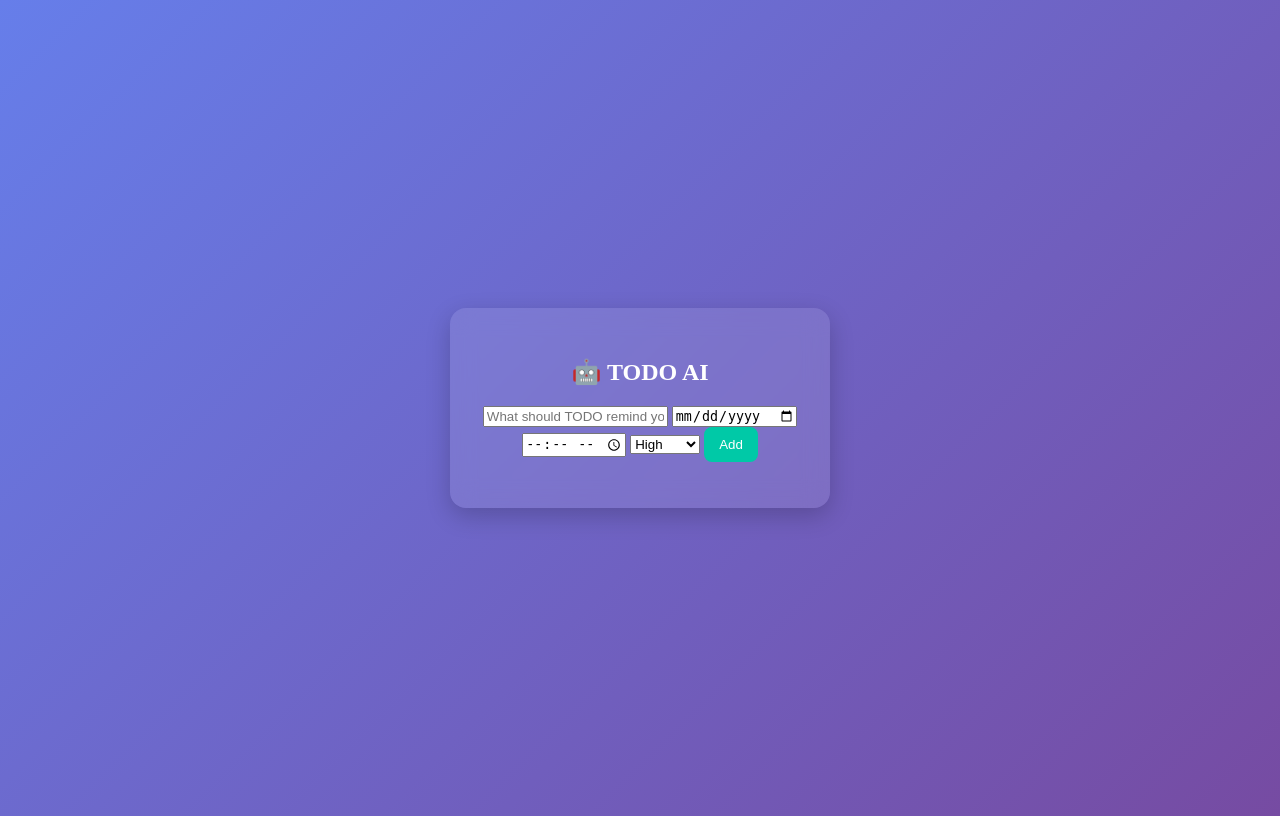
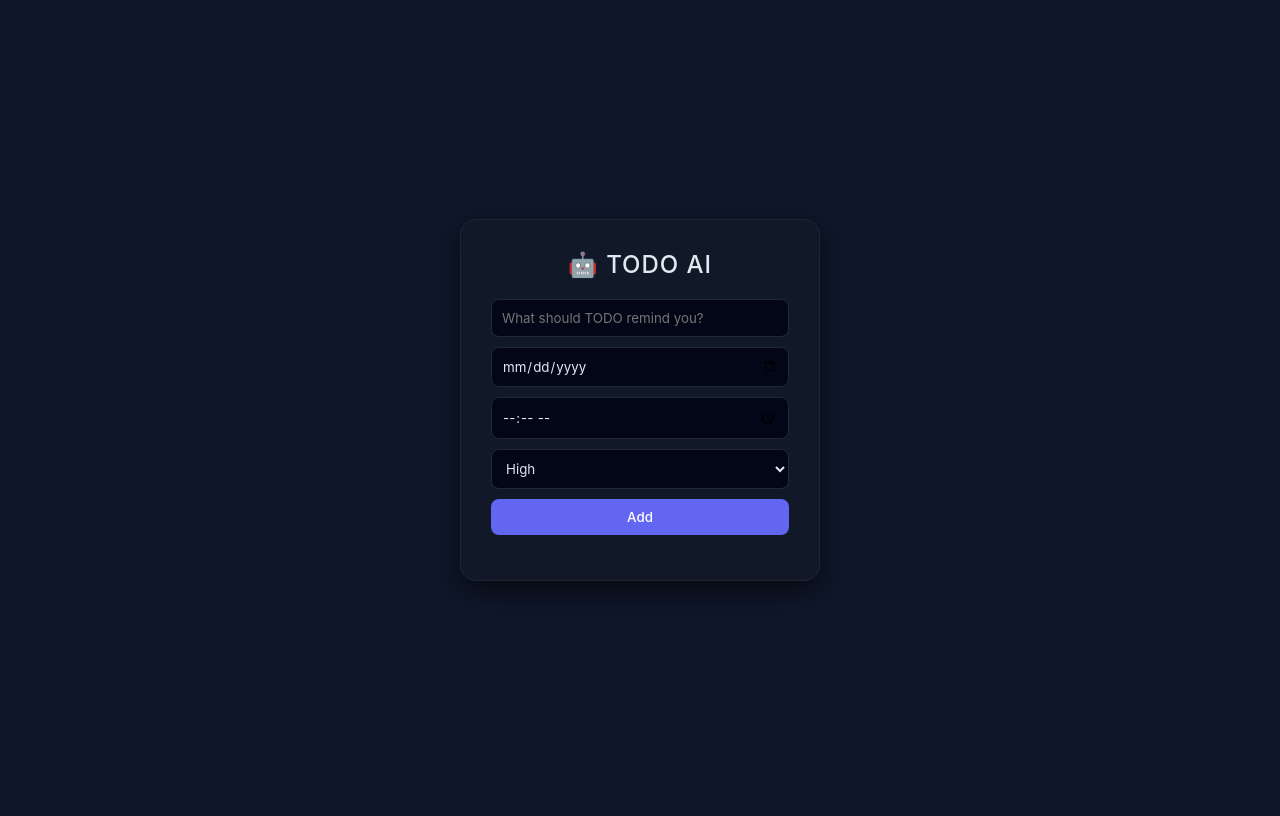
Before and after one commit to shre-yyy/2-Dooo-Ai-List, a Flask app: page / in a window 1280 px wide. After the commit the page ends 592 px from the top, so only its background shows below. Run offline with Flask 3, Linux system fonts and the light colour scheme; data that the repository does not hold is empty.

Commit message:
Update style.css

```diff
--- a/static/style.css
+++ b/static/style.css
@@ -1,61 +1,71 @@
 /* Reset */
-
-{
+* {
     margin: 0;
     padding: 0;
     box-sizing: border-box;
-font-family: 'Segoe UI', sans-serif;
+    font-family: -apple-system, BlinkMacSystemFont, "Segoe UI", sans-serif;
 }
+
 /* Background */
 body {
     height: 100vh;
     display: flex;
     justify-content: center;
     align-items: center;
-background: linear-gradient(135deg, #667eea, #764ba2);
+    background: #0f172a; /* deep navy */
+    color: #e2e8f0;
 }
 
 /* Container */
 .container {
-background: rgba(255, 255, 255, 0.1);
-backdrop-filter: blur(12px);
+    background: #111827;
     padding: 30px;
     border-radius: 16px;
-width: 320px;
-text-align: center;
-color: white;
-box-shadow: 0 8px 25px rgba(0,0,0,0.2);
+    width: 360px;
+    box-shadow: 0 10px 30px rgba(0,0,0,0.6);
+    border: 1px solid rgba(255,255,255,0.05);
 }
 
 /* Heading */
 .container h2 {
+    text-align: center;
     margin-bottom: 20px;
-font-weight: 600;
+    font-weight: 500;
+    letter-spacing: 1px;
 }
 
-/* Input */
-#taskInput {
-width: 70%;
+/* Inputs */
+input, select {
+    width: 100%;
     padding: 10px;
+    margin-bottom: 10px;
     border-radius: 8px;
-border: none;
+    border: 1px solid #1f2937;
+    background: #020617;
+    color: #e2e8f0;
     outline: none;
-margin-bottom: 10px;
+}
+
+/* Focus effect */
+input:focus, select:focus {
+    border-color: #6366f1;
 }
 
 /* Button */
 button {
-padding: 10px 15px;
+    width: 100%;
+    padding: 10px;
+    border-radius: 8px;
     border: none;
-border-radius: 8px;
-background: #00c9a7;
+    background: #6366f1;
     color: white;
     cursor: pointer;
-transition: 0.3s;
+    transition: 0.2s;
+    font-weight: 500;
 }
 
 button:hover {
-background: #00a78e;
+    background: #4f46e5;
 }
 
 /* Task list */
@@ -64,24 +74,24 @@ list-style: none;
     margin-top: 15px;
 }
 
-/* Task items */
+/* Task item */
 #taskList li {
-background: rgba(255,255,255,0.2);
-margin: 8px 0;
+    background: #020617;
     padding: 10px;
     border-radius: 8px;
+    margin-bottom: 8px;
+    font-size: 14px;
     display: flex;
     justify-content: space-between;
-align-items: center;
 }
 
-#taskInput::placeholder {
-color: rgba(255, 255, 255, 0.7);
-font-style: italic;
+/* Links */
+a {
+    text-decoration: none;
+    margin-left: 8px;
+    font-size: 14px;
 }
 
-/* Completed task */
-.completed {
-text-decoration: line-through;
-opacity: 0.6;
+a:hover {
+    opacity: 0.7;
 }
```
Lines whose indentation alone changed are shown as unchanged.
